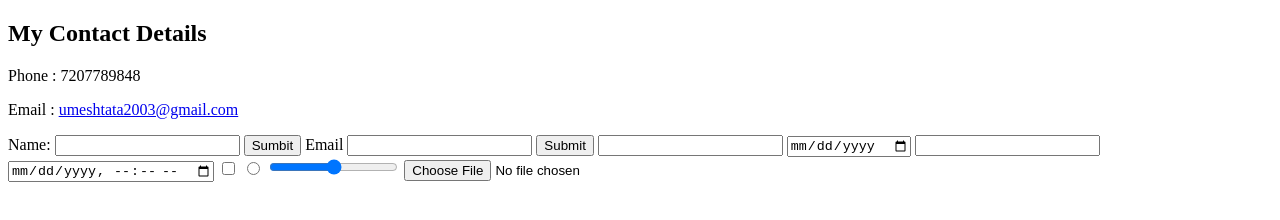
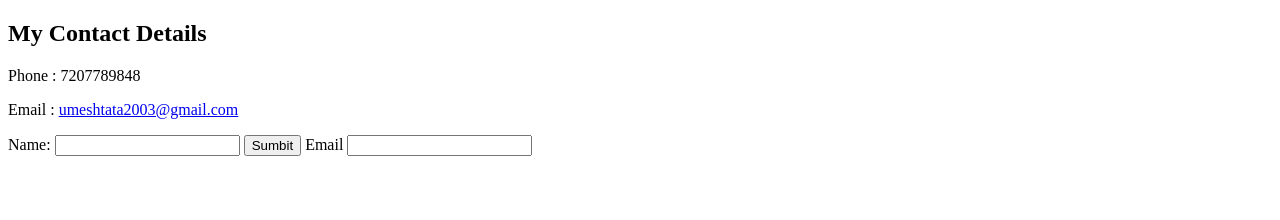
Before and after one commit to umeshtata/CV, a plain HTML site: page contact.html in a window 1280 px wide. Drawn offline with Linux system fonts and the light colour scheme.

Commit message:
Update contact.html

```diff
--- a/contact.html
+++ b/contact.html
@@ -14,15 +14,6 @@
         <input type="submit" value="Sumbit">
         <label> Email </label>
         <input type = "email">
-        <input type="submit">
-        <input type="password">
-        <input type="date">
-        <input type="datetime">
-        <input type="datetime-local">
-        <input type="checkbox">
-        <input type="radio">
-        <input type="range">
-        <input type="file">
     </form>
 </body>
 </html>
```
